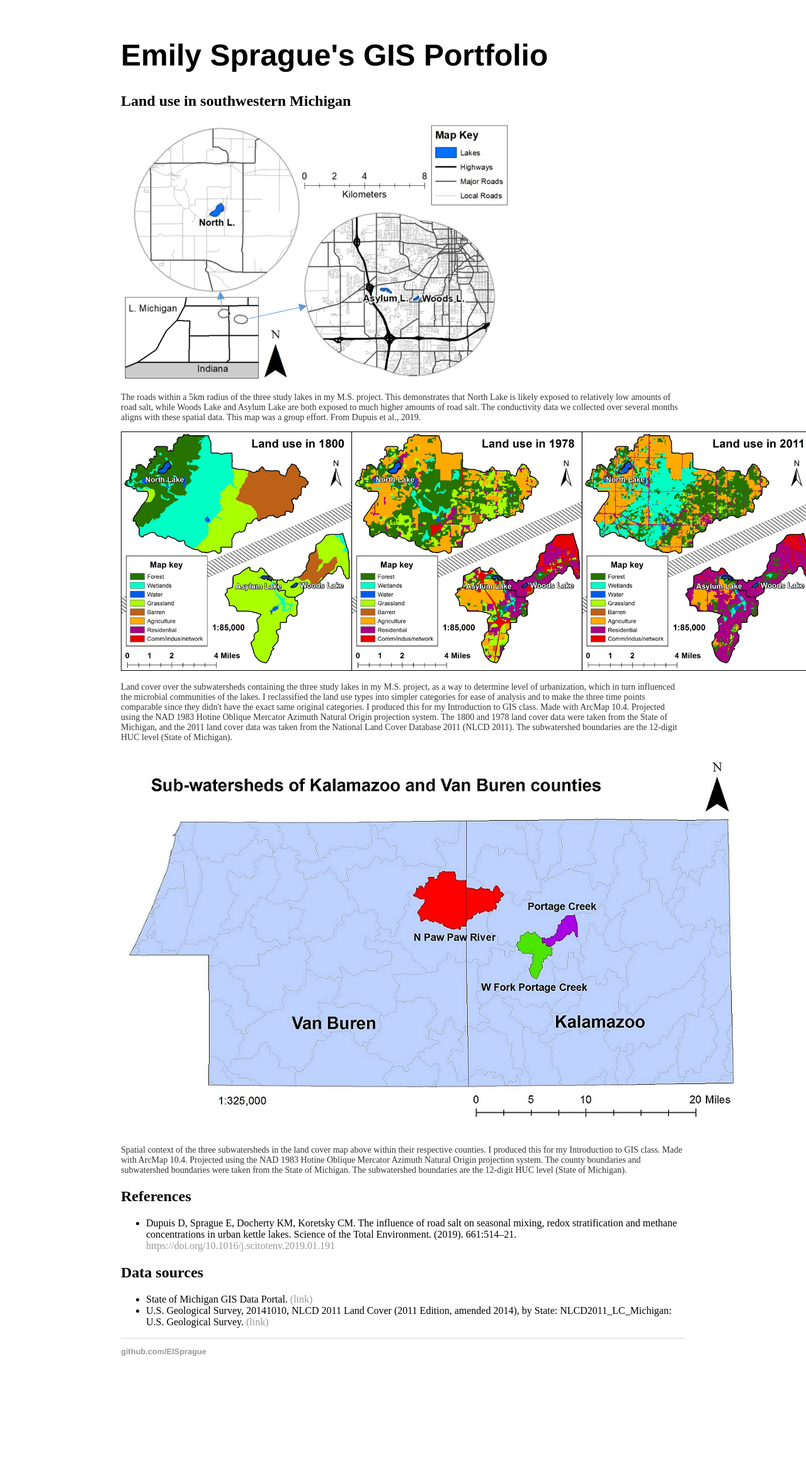
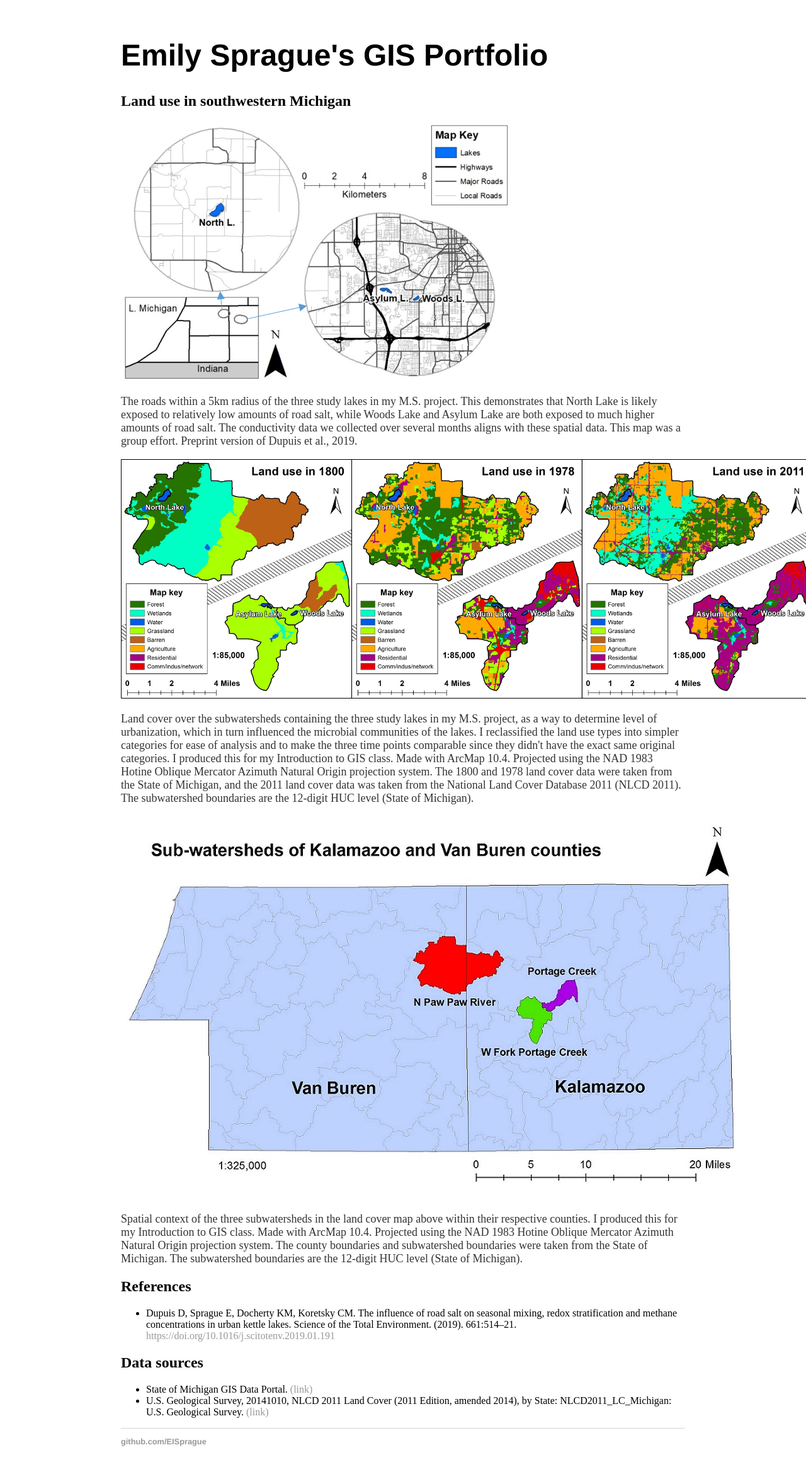
Before and after one commit to EISprague/EISprague.github.io, a Jekyll site: the page built from index.html, in a window 1280 px wide. Shown: the whole page at 63% size. Built offline with Jekyll 4.4.1, drawn with Linux system fonts in a browser that asks for light colours; before the commit the page ends 2213 px from its top, so only the background shows below that.

Commit message:
Size change

```diff
--- a/css/main.css
+++ b/css/main.css
@@ -24,7 +24,7 @@ h1 {
     font-family:'Helvetica', 'Arial', 'Sans-Serif';
 }
 p {
-    font-size: 14px;
+    font-size: 18px;
     color: #333;
 }
 footer {
--- a/index.html
+++ b/index.html
@@ -8,7 +8,7 @@ title: Emily Sprague's Portfolio
 <h2>Land use in southwestern Michigan</h2>
 <div class="map with caption">
 	<img src="./maps/Road boundaries.png" alt="Roads 5km buffer" width=618>
-	<p>The roads within a 5km radius of the three study lakes in my M.S. project. This demonstrates that North Lake is likely exposed to relatively low amounts of road salt, while Woods Lake and Asylum Lake are both exposed to much higher amounts of road salt. The conductivity data we collected over several months aligns with these spatial data. This map was a group effort. From Dupuis et al., 2019.</p>
+	<p>The roads within a 5km radius of the three study lakes in my M.S. project. This demonstrates that North Lake is likely exposed to relatively low amounts of road salt, while Woods Lake and Asylum Lake are both exposed to much higher amounts of road salt. The conductivity data we collected over several months aligns with these spatial data. This map was a group effort. Preprint version of Dupuis et al., 2019.</p>
 	</div>
 <div class="map with caption">
 	<img src="./maps/Land use 3 time points.png" alt="Land cover watershed map" width=1100>
```
